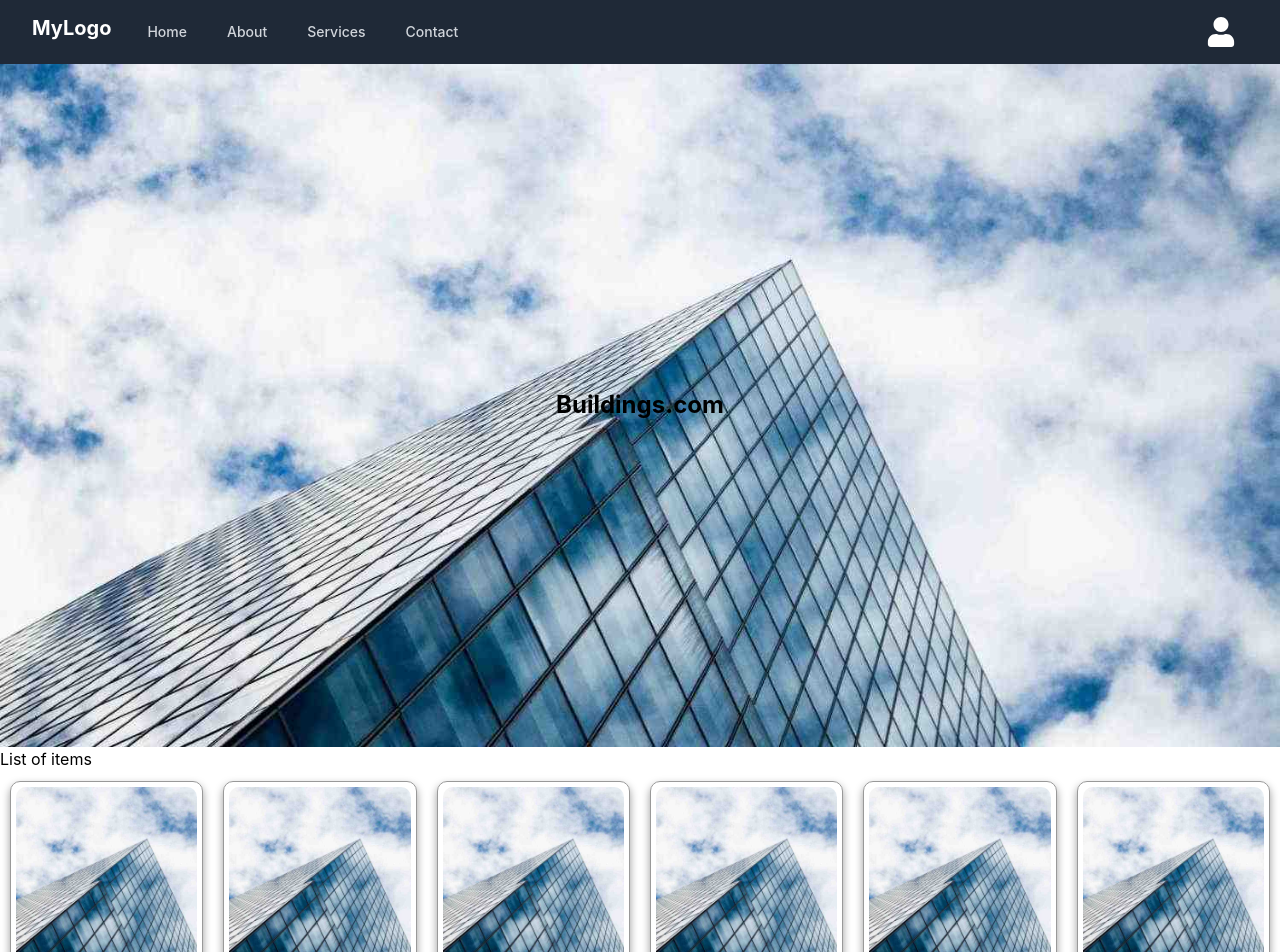
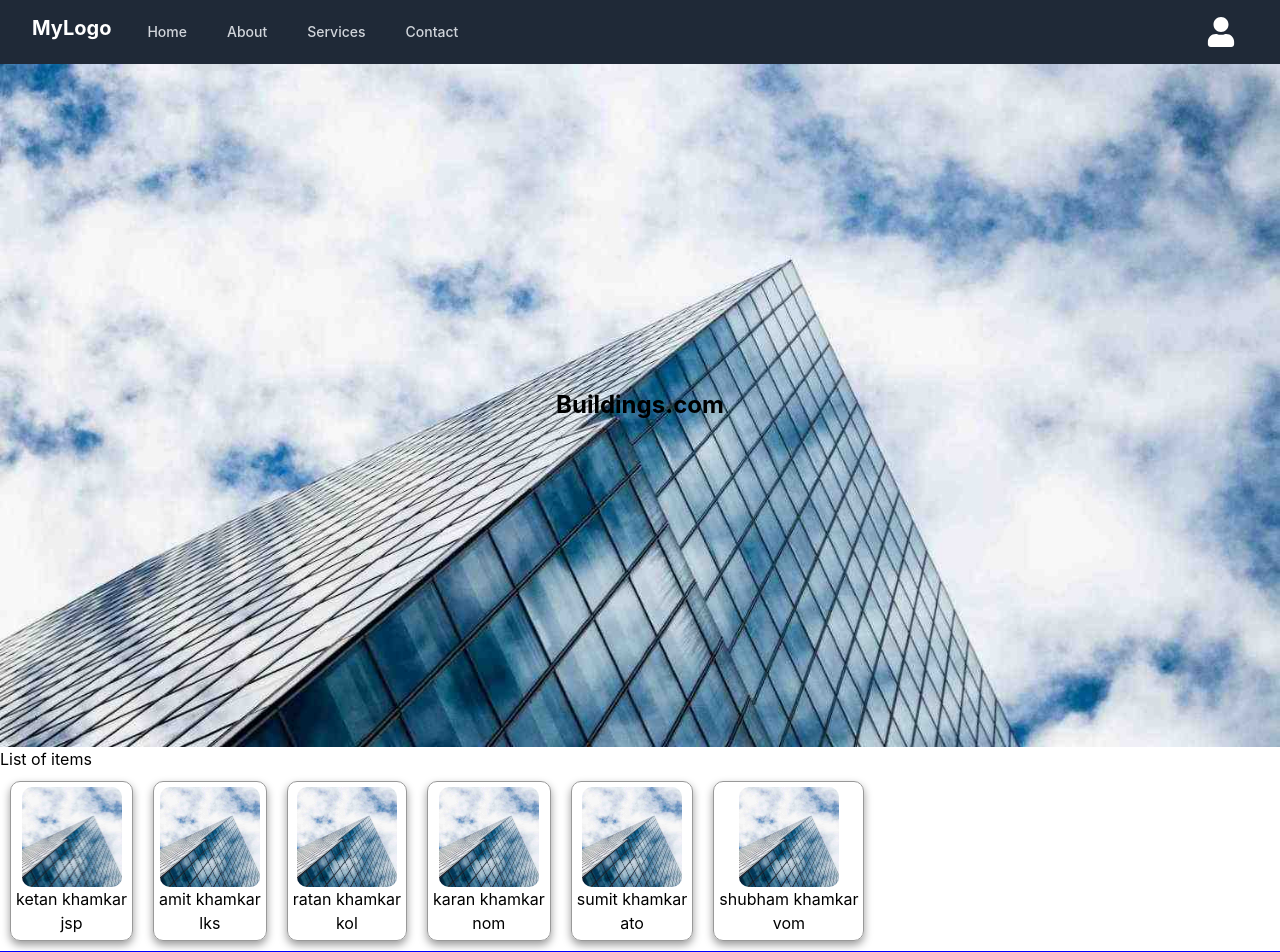
Before and after one commit to ketankhamkar/firstreactapp, a React (Create React App) app: page / in a window 1280 px wide. Shown: the top 952 px of the page. Built offline with nearby package versions, Linux system fonts and the light colour scheme.

Commit message:
responsive issue

```diff
--- a/src/App.js
+++ b/src/App.js
@@ -18,7 +18,7 @@ function App() {
   const myData = useSelector((state) => state.myData);
   console.log("myData==", myData);
   return (
-    <div className="mb-5 flex flex-col">
+    <div className="mb-5 flex flex-col flex-1 flex-wrap">
       <Navbar />
       <div style={{ position: "relative", width: "100%", height: "auto" }}>
         <img
@@ -55,6 +55,7 @@ function App() {
               style={{
                 display: "flex",
                 flexDirection: "column",
+                flexWrap: "wrap",
                 alignItems: "center",
                 margin: 10,
                 borderWidth: 1,
@@ -74,9 +75,9 @@ function App() {
                 width="100"
                 height="100"
                 style={{
-                  width: "100%",
+                  width: "100",
                   height: "auto",
-                  maxWidth: "100%",
+                  maxWidth: "100",
                   borderRadius: 10,
                   aspectRatio: "1 / 1",
                   objectFit: "cover",
```
